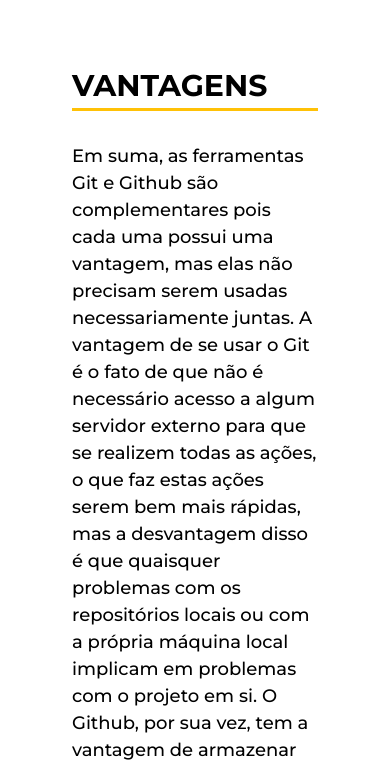
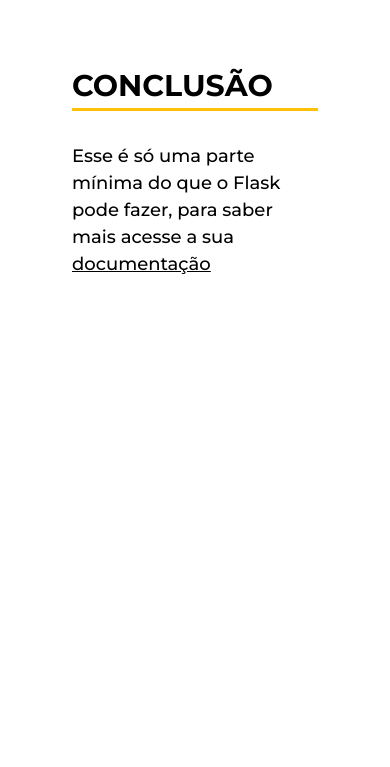
Before and after one commit to lennercp/topicos, a plain HTML site: page flask.html in a window 390 px wide. Shown: the part 3609-4376 px from the top of the page. After the commit the page ends 3917 px from the top, so only its background shows below. Drawn offline with nearby package versions, Linux system fonts and the light colour scheme.

Commit message:
terminado flask

```diff
--- a/flask.html
+++ b/flask.html
@@ -20,9 +20,9 @@
   <body>
     <div class="w3-container w3-padding-large w3-border-bottom w3-hide-small">
       <a href="index.html" class="w3-bar-item w3-button w3-hover-none w3-border-white w3-bottombar w3-hover-border-green">INÍCIO</a>
-      <a href="#advantages" class="w3-bar-item w3-button w3-hover-none w3-border-white w3-bottombar w3-hover-border-green w3-hover-text-green w3-right w3-hide-small" style="border-width: 2px !important;" onclick="toggleNavigation()">VANTAGENS</a>
-      <a href="#resumo" class="w3-bar-item w3-button w3-hover-none w3-border-white w3-bottombar w3-hover-border-green w3-hover-text-green w3-right w3-hide-small" style="border-width: 2px !important;" onclick="toggleNavigation()">RESUMO</a>
+      <a href="#conclusao" class="w3-bar-item w3-button w3-hover-none w3-border-white w3-bottombar w3-hover-border-green w3-hover-text-green w3-right w3-hide-small" style="border-width: 2px !important;" onclick="toggleNavigation()">CONCLUSAO</a>
       <a href="#primeiros_passos" class="w3-bar-item w3-button w3-hover-none w3-border-white w3-bottombar w3-hover-border-green w3-hover-text-green w3-right w3-hide-small" style="border-width: 2px !important;" onclick="toggleNavigation()">PRIMEIROS PASSOS</a>
+      <a href="#introducao" class="w3-bar-item w3-button w3-hover-none w3-border-white w3-bottombar w3-hover-border-green w3-hover-text-green w3-right w3-hide-small" style="border-width: 2px !important;" onclick="toggleNavigation()">INTRODUÇÃO</a>
     </div>
       <section class="w3-threequarter w3-padding-large w3-right">
         <!--DESKTOP NAVIGATION-->
@@ -34,8 +34,8 @@
             <p>"Web development, one drop at a time"</p>
           </div>
 
-          <!--SOBRE SECTION-->
-          <div id="sobre" class="w3-container w3-margin-top-20-percent w3-cursive w3-large">
+          <!--INTRODUÇÃO SECTION-->
+          <div id="introducao" class="w3-container w3-margin-top-20-percent w3-cursive w3-large">
             <h2 class="w3-border-bottom w3-border-amber" style="border-width: 3px !important;">INTRODUÇÃO</h2>
             <p class="w3-margin-top-2">
                 O desenvolvimento de um site pode ser bem cansativo, principalmente sem o uso de frameworks. Mas quando o seu projeto é pequeno,
@@ -45,7 +45,7 @@
 
           </div>
 
-          <!--RESUMO-->
+          <!--PRIMEIROS PASSOS-->
           <div id="primeiros_passos" class="w3-container w3-margin-top-20-percent w3-cursive w3-large">
             <h2 class="w3-border-bottom w3-border-amber" style="border-width: 3px !important;">PRIMEIROS PASSOS</h2>
             <div class="w3-container w3-margin-top-2 w3-cursive">
@@ -107,22 +107,11 @@
                 </ul>
 
           <!--ADVANTAGES SECTION-->
-          <div id="advantages" class="w3-container w3-margin-top-20-percent w3-cursive">
-            <h2 class="w3-border-bottom w3-border-amber" style="border-width: 3px !important;">VANTAGENS</h3>
+          <div id="conclusao" class="w3-container w3-margin-top-20-percent w3-cursive">
+            <h2 class="w3-border-bottom w3-border-amber" style="border-width: 3px !important;">CONCLUSÃO</h3>
             <div class="w3-margin-top-2" style="font-weight: 500;">
-                <p class="">
-                    Em suma, as ferramentas Git e Github são complementares pois cada uma possui uma vantagem, mas elas não
-                    precisam serem usadas necessariamente juntas. A vantagem de se usar o Git é o fato de que não é necessário
-                    acesso a algum servidor externo para que se realizem todas as ações, o que faz estas ações serem bem mais
-                    rápidas, mas a desvantagem disso é que quaisquer problemas com os repositórios locais ou com a própria
-                    máquina local implicam em problemas com o projeto em si.
-                    O Github, por sua vez, tem a vantagem de armazenar os repositórios e todas suas informações remotamente, e,
-                    sendo assim, não são necessárias preocupações com problemas no ambiente de trabalho local, pois mesmo que
-                    hajam problemas, o mesmo repositório pode ser acessado de qualquer outro ambiente e enviado(pull)
-                    para um ambiente local novamente. Por outro lado, ele tem a desvantagem de precisar de conexão com um
-                    servidor externo e com a internet, o que faz com que, no caso de quaisquer problemas com essas conexões,
-                    as ações não possam ser feitas devidamente, o que pode acarretar em percas de trabalho. Percebem? Cada
-                    ferramenta compensa as desvantagens da outra, e, por isso, o ideal é serem usadas juntas.
+                <p>
+                    Esse é só uma parte mínima do que o Flask pode fazer, para saber mais acesse a sua <a href="https://flask.palletsprojects.com/en/2.2.x/">documentação</a>
                 </p>
             </div>
           </div>
```
